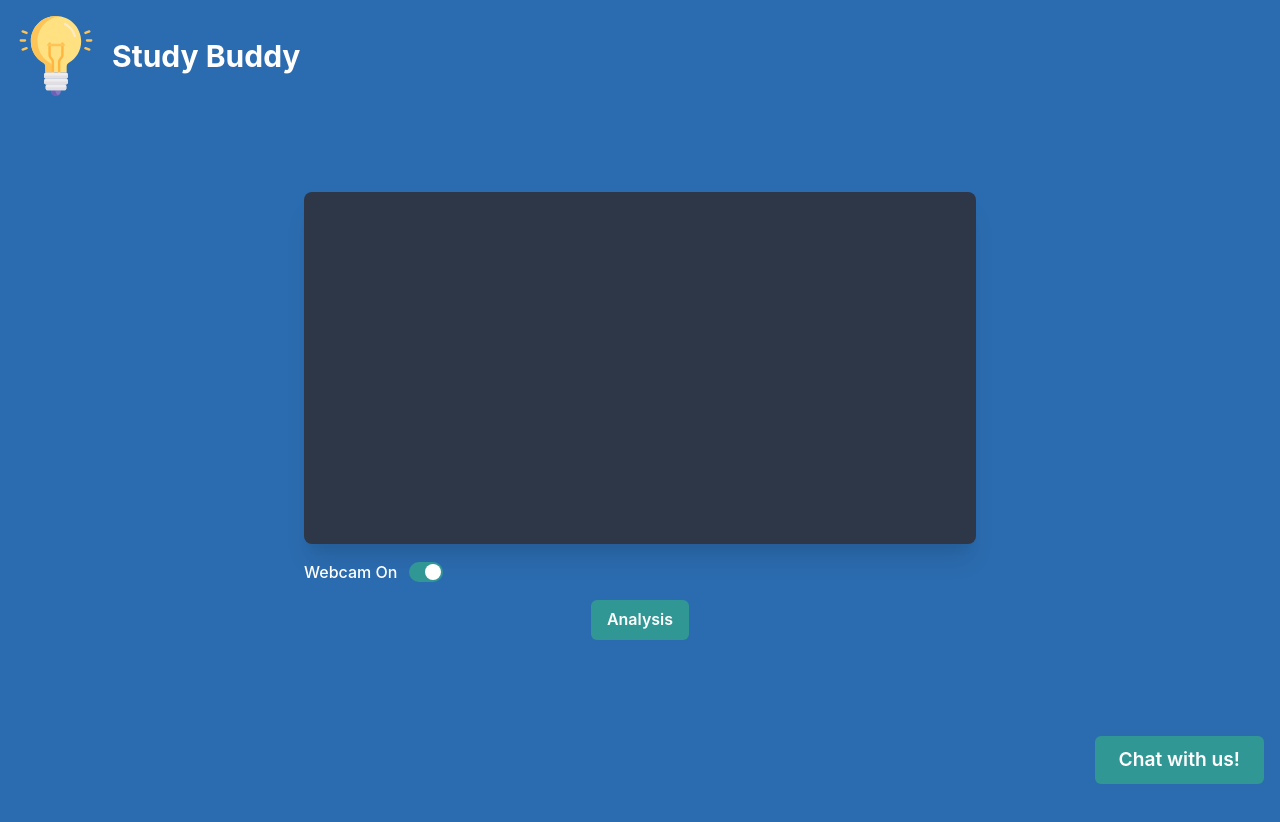
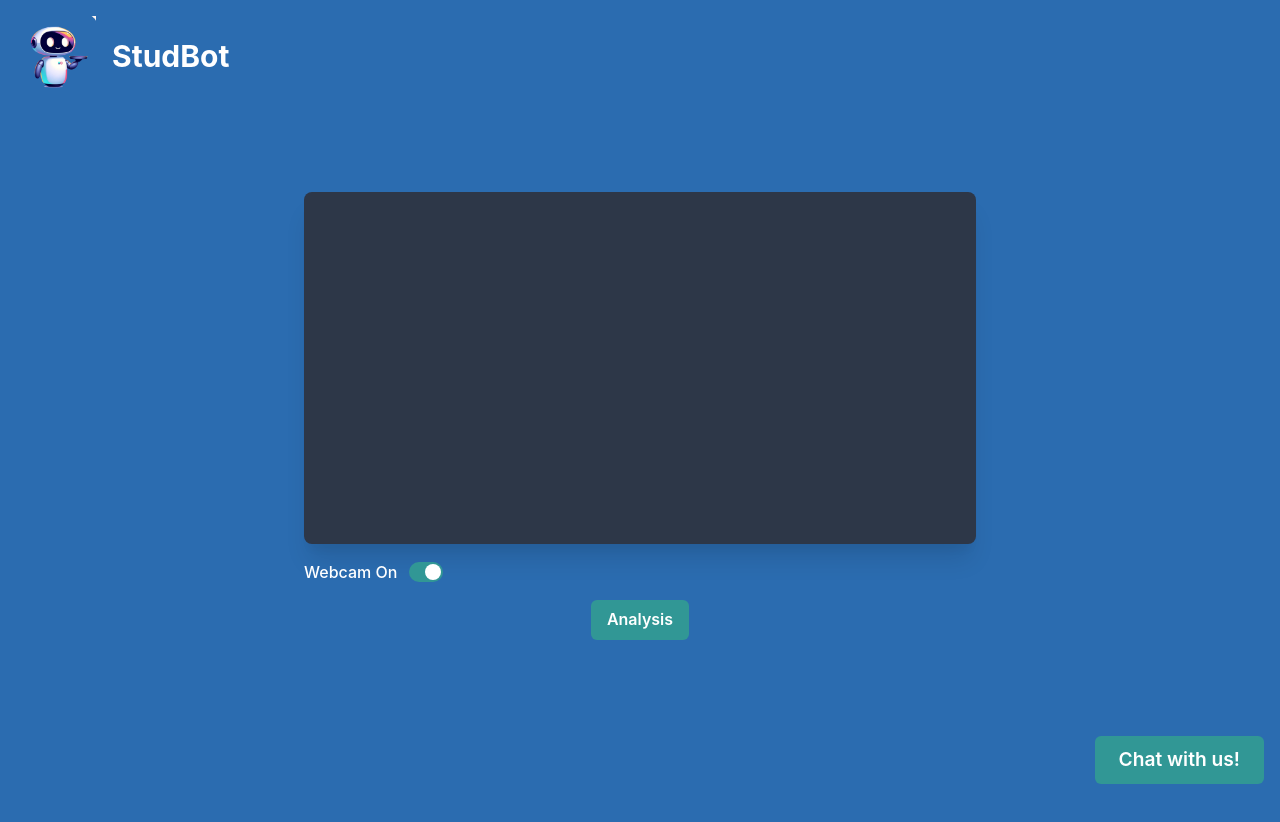
Before and after one commit to Arhum2/DeerHacks, a React (Vite) app: page / in a window 1280 px wide. Shown: the top 822 px of the page. Built offline with nearby package versions, Linux system fonts and the light colour scheme; no server answers.

Commit message:
frontend changed the logo 2

```diff
--- a/src/components/Header.jsx
+++ b/src/components/Header.jsx
@@ -1,5 +1,5 @@
 import { Flex, Image, Heading } from "@chakra-ui/react";
-import logo from '../assets/light-bulb.svg';
+import logo from '../assets/StudBot.png';
 
 const Header = () => {
     return (
@@ -16,7 +16,7 @@ const Header = () => {
             {/* Wrap both the Image and Heading in an anchor tag */}
             <a href="/" style={{ display: 'flex', alignItems: 'center', textDecoration: 'none', color: 'white' }}>
                 <Image src={logo} alt="logo" boxSize="80px" marginRight="1rem" />
-                <Heading size="lg">Study Buddy</Heading>
+                <Heading size="lg">StudBot</Heading>
             </a>
         </Flex>
     );
```
Also changed, not shown: public/StudBot.png (added).
